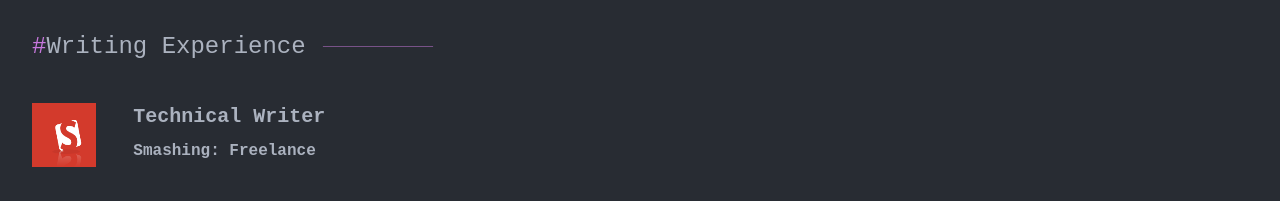
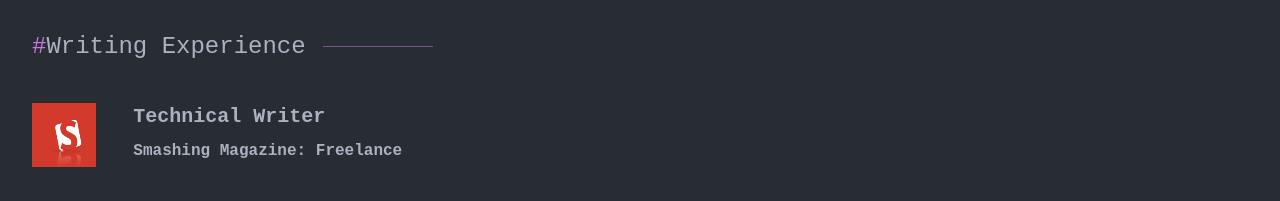
Before and after one commit to ForJessicaSake/Portfolio, a React (Create React App) app: page / in a window 1280 px wide. Shown: the part 2600-2801 px from the top of the page. Built offline with nearby package versions, Linux system fonts and the light colour scheme; no server answers.

Commit message:
fix:experience

```diff
--- a/src/components/Writing.tsx
+++ b/src/components/Writing.tsx
@@ -22,7 +22,7 @@ const WritingExperience: React.FC = () => {
           <ExperienceCard
             image={ Smashing}
             title="Technical Writer"
-            company="Smashing: Freelance"
+            company="Smashing Magazine: Freelance"
             date="January 2023 - May 2023"
           />
         </div>
```
